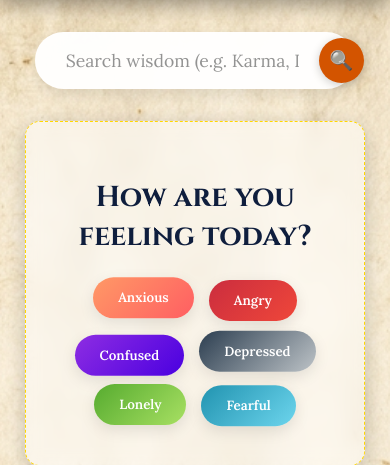
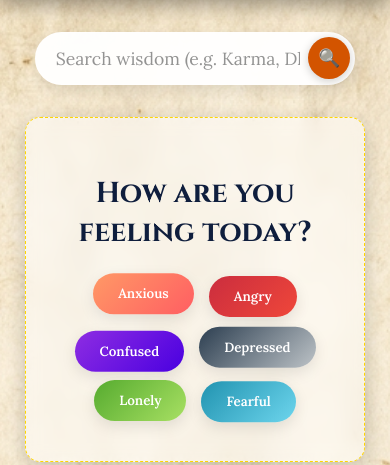
Before and after one commit to rahul5F1/bhagavad_gita, a Flask app: page /chapters in a window 390 px wide. Shown: the part 93-558 px from the top of the page. Run offline with Flask 2, Linux system fonts and the light colour scheme.

Commit message:
Refactor mobile search bar styles for better layout

```diff
--- a/static/style.css
+++ b/static/style.css
@@ -416,20 +416,28 @@ input:checked + .toggle-label:before {
         padding: 20px; /* Ensure content doesn't hit the screen edge */
     }
 
-    /* Search Bar Mobile Fix */
-   .search-wrapper {
-        padding: 3px 3px 3px 15px; /* Tighter padding */
+    /* =========================================
+       FIX 2: MOBILE SEARCH BAR
+       ========================================= */
+    .search-section {
+        padding: 0 5px;
+    }
+
+    .search-wrapper {
+        /* Tight padding so button sits inside */
+        padding: 3px 3px 3px 15px;
     }
 
     #searchInput {
         font-size: 1rem;
-        padding: 8px 0;
     }
 
-   .search-btn {
-        width: 38px;  /* Smaller circle */
-        height: 38px; /* Smaller circle */
-        font-size: 1rem; /* Smaller icon */
+    .search-btn {
+        /* Reduce size so it fits inside the pill */
+        width: 38px;
+        height: 38px;
+        font-size: 1rem;
+        margin-left: 5px;
     }
 }
 
@@ -445,24 +453,34 @@ input:checked + .toggle-label:before {
     z-index: 1;
 }
 
-/* --- NEW: DHARMA SEARCH BAR --- */
+/* =========================================
+   DHARMA SEARCH BAR (FIXED FOR MOBILE)
+   ========================================= */
 .search-section {
     margin-bottom: 2rem;
-    padding: 0 10px; /* Aligns with grid gap */
+    padding: 0 10px;
+    width: 100%;
+    display: flex;
+    justify-content: center;
 }
 
 .search-wrapper {
     display: flex;
     align-items: center;
+    justify-content: space-between; /* Keeps items spaced properly */
     background: var(--card-bg);
     backdrop-filter: blur(12px);
     border: 1px solid rgba(255, 255, 255, 0.2);
-    border-radius: 50px; /* Pill shape */
-    padding: 5px 5px 5px 20px;
+    border-radius: 50px;
+
+    /* FIX: Uniform padding to contain the button */
+    padding: 4px 4px 4px 20px;
+
     box-shadow: 0 5px 15px var(--card-shadow);
     transition: all 0.3s ease;
-    max-width: 800px; /* Prevents it from getting too wide on desktop */
-    margin: 0 auto;   /* Centers it */
+    width: 100%;
+    max-width: 600px; /* Optimal reading width */
+    margin: 0 auto;
 }
 
 .search-wrapper:hover, .search-wrapper:focus-within {
@@ -472,19 +490,23 @@ input:checked + .toggle-label:before {
 }
 
 #searchInput {
-    flex: 1;
+    flex: 1; /* Takes up all available space */
+    min-width: 0; /* CRITICAL FIX: Allows input to shrink so button fits */
     background: transparent;
     border: none;
     outline: none;
     font-family: 'Lora', serif;
     font-size: 1.1rem;
     color: var(--text-main);
-    padding: 10px;
+    padding: 10px 0; /* Remove side padding to avoid gaps */
 }
 
 #searchInput::placeholder {
     color: var(--text-muted);
     opacity: 0.7;
+    white-space: nowrap;
+    overflow: hidden;
+    text-overflow: ellipsis; /* nice dots if text is too long */
 }
 
 .search-btn {
@@ -492,9 +514,12 @@ input:checked + .toggle-label:before {
     color: white;
     border: none;
     border-radius: 50%;
-    width: 45px;
-    height: 45px;
-    font-size: 1.2rem;
+
+    /* Desktop Size */
+    width: 42px;
+    height: 42px;
+
+    font-size: 1.1rem;
     cursor: pointer;
     transition: all 0.3s ease;
     display: flex;
@@ -502,9 +527,9 @@ input:checked + .toggle-label:before {
     justify-content: center;
     box-shadow: 0 2px 10px rgba(0,0,0,0.2);
 
-    /* FIX 1: Prevent button from getting squished */
+    /* FIX: Stop button from squishing */
     flex-shrink: 0;
-    margin-left: 10px; /* Add space between text and button */
+    margin-left: 8px;
 }
 
 .search-btn:hover {
```
